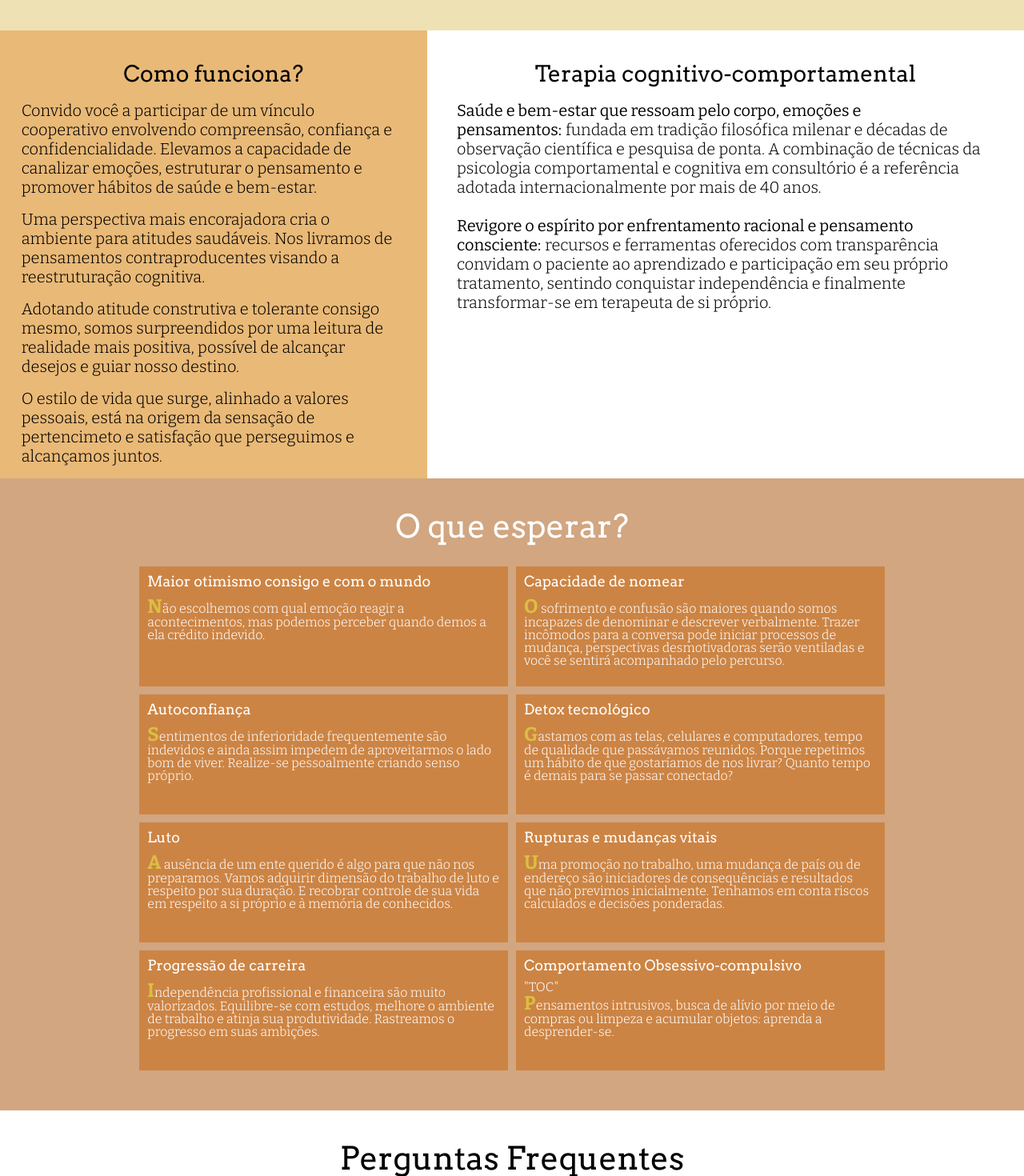
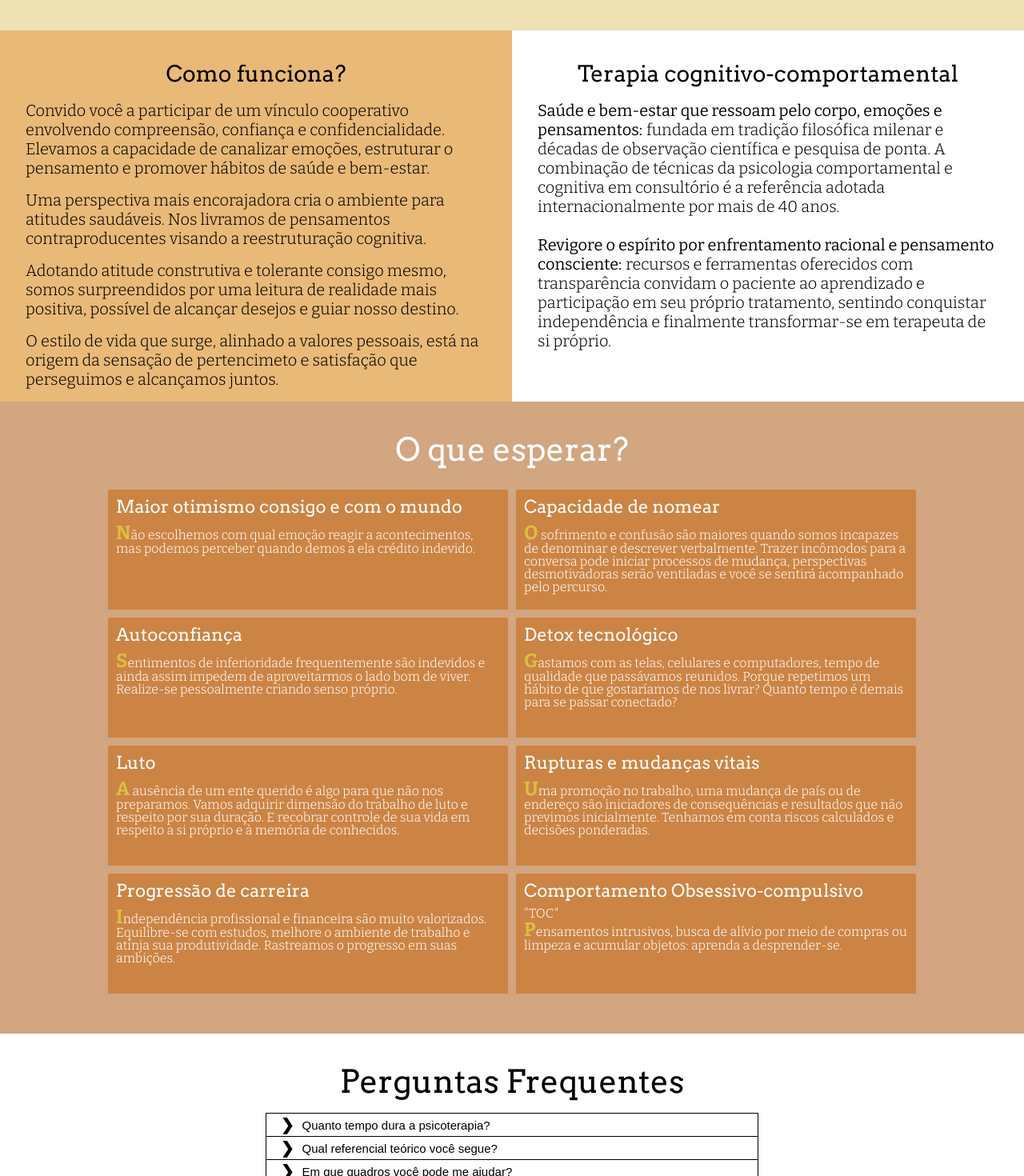
Before and after one commit to satyrmont/gbPsi, a React (Vite) app: page / in a window 1280 px wide. Shown: the part 1620-3090 px from the top of the page at 80% size. Built offline with nearby package versions, Linux system fonts and the light colour scheme; a web font is replaced by a local one.

Commit message:
Fixed card responsive layout. Site responsive down to 320px width.

```diff
--- a/src/pages/0-Logo.page.jsx
+++ b/src/pages/0-Logo.page.jsx
@@ -97,7 +97,7 @@ const LogoSection = styled(Section)`
   margin-top: calc(var(--nav-height));
   @media (max-width: 768px) {
     margin-top: 0px;
-    height: 120px;
+    height: 140px;
     /* align-items: start; */
   }
 
--- a/src/pages/3-ComoFunciona.page.jsx
+++ b/src/pages/3-ComoFunciona.page.jsx
@@ -92,7 +92,7 @@ const SectionWrapper = styled.div`
   display: flex;
   flex-direction: row;
 
-  @media (max-width: 1024px) {
+  @media (max-width: 768px) {
     flex-direction: column;
     justify-content: start;
     align-items: center;
@@ -106,7 +106,11 @@ const Container_ComoFunciona = styled.div`
   flex-direction: column;
   align-items: center;
   justify-content: center;
-
+  width: 50dvw;
+  @media (max-width: 768px) {
+    padding: 40px 0px;
+    width: 100dvw;
+  }
   /* background-color: aliceblue; */
 `;
 
@@ -118,9 +122,6 @@ const ContentContainer_ComoFunciona = styled.div`
   flex-direction: column;
   align-items: center;
   justify-content: start;
-  @media (max-width: 768px) {
-    padding: 40px 0px;
-  }
 `;
 
 const SectionText_ComoFunciona = styled(SectionText)`
@@ -135,15 +136,15 @@ const Title_ComoFunciona = styled(Title)`
 
 const ContentContainer_Metodo = styled.div`
   background-color: white;
+
   h2 {
     font-weight: 400;
     /* background-color: antiquewhite; */
   }
   /* max-width: 50%; */
   @media (max-width: 1024px) {
-    max-width: 90%;
     overflow: none;
-    padding: 40px 0px;
+    /* padding: 40px 0px; */
   }
 `;
 
@@ -152,11 +153,10 @@ const ContentWrapper_Metodo = styled.div`
   flex-direction: column;
   align-items: center;
   text-align: start;
-
-  /* background-color: aliceblue; */
 `;
 
 const SectionText_Metodo = styled(SectionText)`
+  max-width: 90%;
   width: 90%;
   div {
     display: inline; /* Ensure divs are inline to prevent breaks */
--- a/src/pages/4-QueEsperar.page.jsx
+++ b/src/pages/4-QueEsperar.page.jsx
@@ -117,14 +117,14 @@ const ContentContainer_QueEsperar = styled(ContentContainer)`
   flex-flow: wrap;
   align-items: center;
   justify-content: center;
-  width: 90%;
+  width: 100%;
   box-sizing: border-box;
   padding: 10px 0px 10px 0px;
   gap: 10px;
   /* background-color: #0000ff56; */
 
-  @media (max-width: 768px) {
-    width: var(--content-width);
+  @media (max-width: 1024px) {
+    width: 100dvw;
   }
 `;
 
@@ -135,14 +135,14 @@ const Title_QueEsperar = styled(Title)`
 const Card = styled.div`
   box-sizing: border-box;
   padding: 10px;
-  min-width: 400px;
+  min-width: 360px;
+  max-width: 500px;
   height: 150px;
-  width: 40%;
   background-color: var(--color_D1);
   /* min-height: fit-content; */
 
   h2 {
-    font-size: calc(var(--title-font-size) * 0.45);
+    font-size: calc(var(--title-font-size) * 0.55);
     color: black;
     /* color: white; */
     color: var(--color04);
@@ -164,7 +164,7 @@ const Card = styled.div`
   }
   @media (max-width: 400px) {
     width: 200px;
-    height: 150px;
+    height: fit-content;
   }
 `;
 export default QueEsperar;
--- a/src/pages/5-PerguntasFrequentes.page.jsx
+++ b/src/pages/5-PerguntasFrequentes.page.jsx
@@ -285,7 +285,7 @@ const QuestionsContainer = styled.div`
   min-width: 400px;
 
   @media (max-width: 768px) {
-    min-width: 350px;
+    min-width: 320px;
   }
 `;
 
@@ -336,12 +336,12 @@ const Answer = styled.div`
   font-size: var(--text-font-size);
   display: none;
 
-  min-width: 400px;
+  min-width: 320px;
   border-bottom: solid;
   border-width: 1.2px;
 
   @media (max-width: 768px) {
-    min-width: 350px;
+    min-width: 320px;
   }
 `;
 
--- a/src/style/GlobalStyle.js
+++ b/src/style/GlobalStyle.js
@@ -49,7 +49,10 @@ const GlobalStyle = createGlobalStyle`
 
         }
 
-        --color_0: #eee1b4;
+        @media (max-width: 400px) {
+            --title-font-size: clamp(28px, 65dvw, 28px);
+        }
+            --color_0: #eee1b4;
         --color_1: #e9b977;
 
         --color_A1:rgba(5, 15, 31, 0.31);
```
